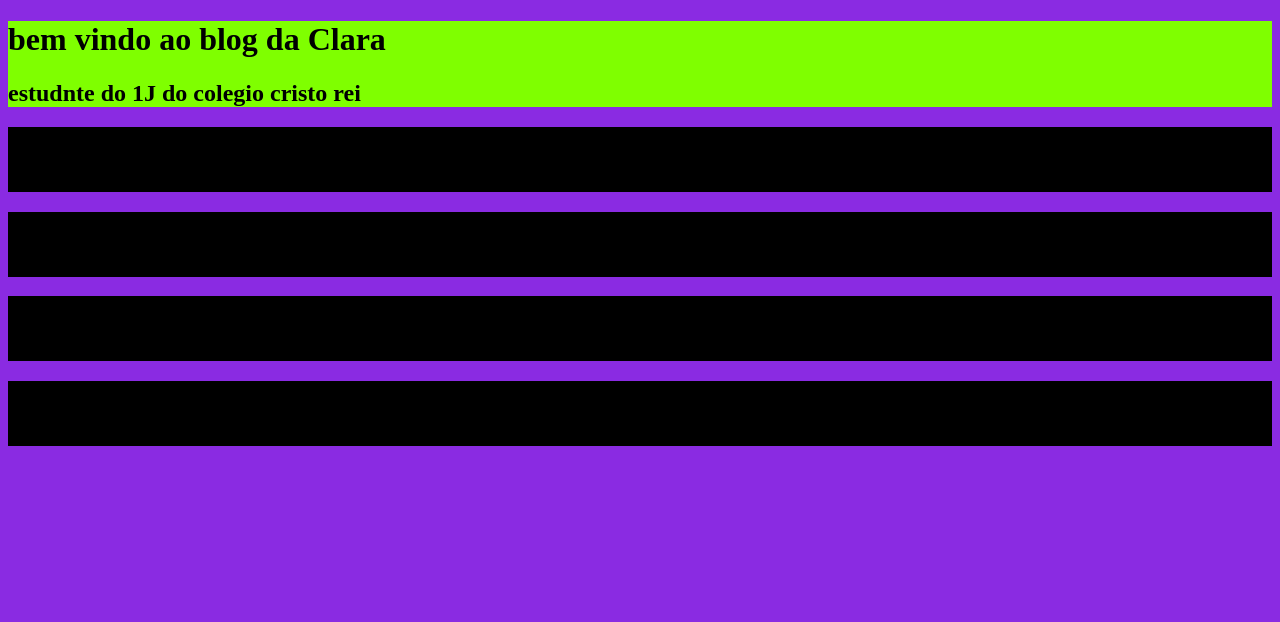
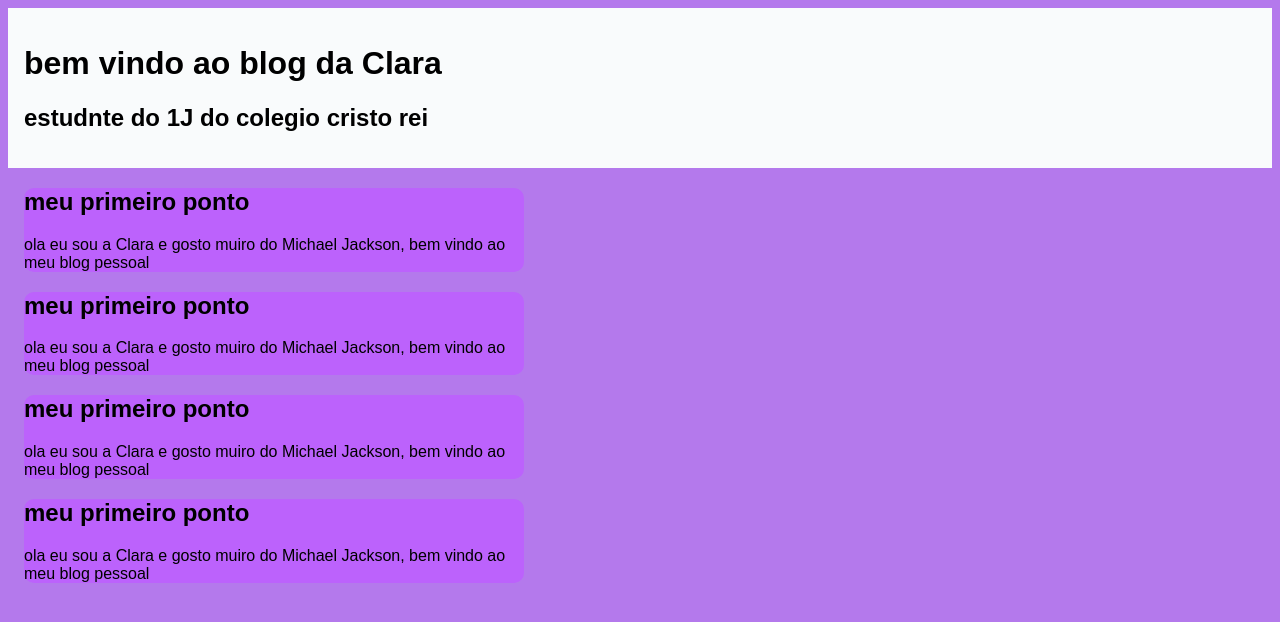
Before and after one commit to prestesclara-boop/blog-pessoal---Clara-Maysa-1-J, a plain HTML site: page index.html in a window 1280 px wide. Drawn offline with Linux system fonts and the light colour scheme.

Commit message:
auterado a css

```diff
--- a/style.css
+++ b/style.css
@@ -1,9 +1,15 @@
 body{
-background-color: blueviolet;
+background-color: rgba(137, 43, 226, 0.632);
+font-family: Arial, Helvetica, sans-serif;
 }
 header{
-background-color: chartreuse;
+background-color: rgb(249, 251, 252);
+margin: 0 auto;
+padding: 16px;
 }
 section{
-background-color: black;
+background-color: rgb(188, 98, 252);
+margin: 16px;
+max-width: 500px;
+border-radius: 10px;
 }
```
